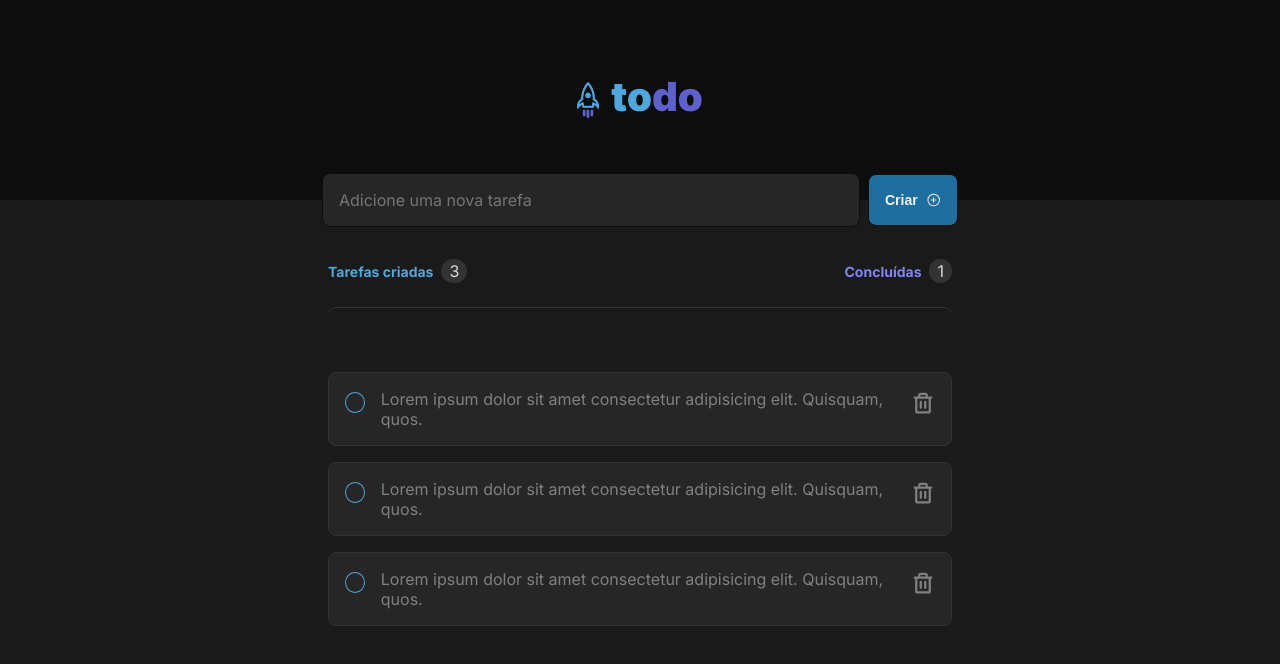
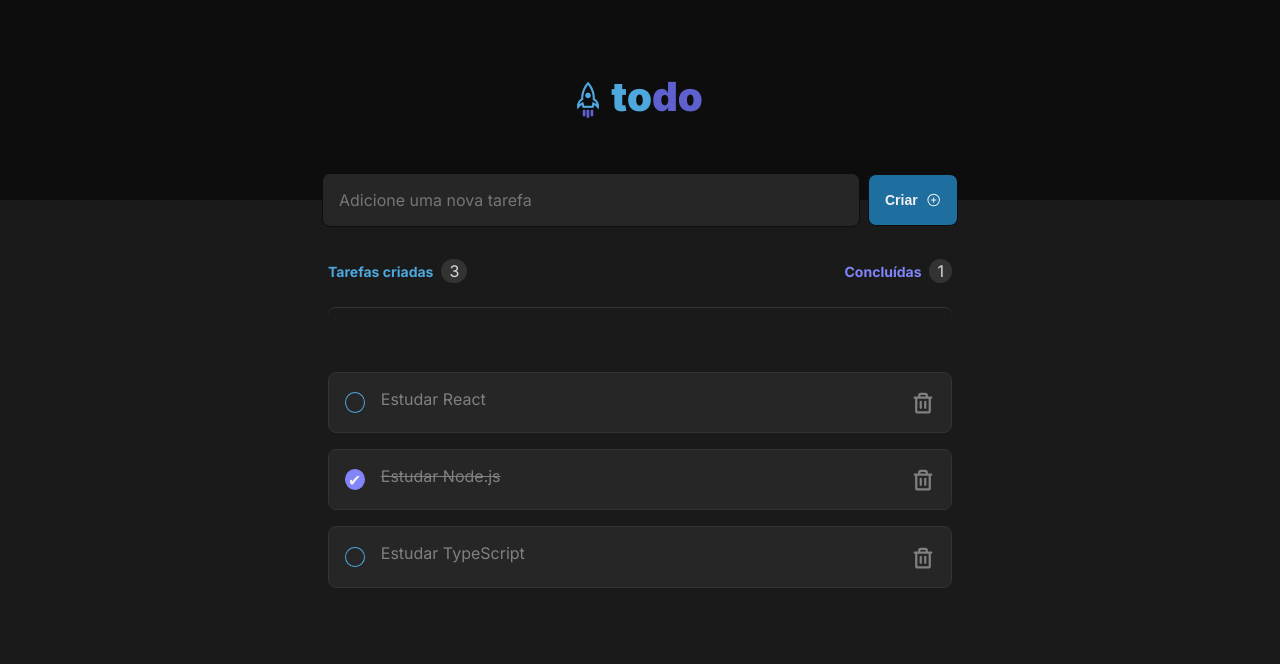
Before and after one commit to rooseveltsf/todolist, a React (Vite) app: page / in a window 1280 px wide. Shown: the top 664 px of the page. Built offline with nearby package versions, Linux system fonts and the light colour scheme.

Commit message:
adiciona funções de marcar e desmarcar as tasks

```diff
--- a/src/App.tsx
+++ b/src/App.tsx
@@ -33,13 +33,23 @@ function App() {
     }
   ])
 
+  function handleTaskCompleted(taskId: string) {
+    const updatedTasks = tasks.map(task => {
+      if (task.id === taskId) {
+        return { ...task, completed: !task.completed }
+      }
+      return task
+    })
+    setTasks(updatedTasks)
+  }
+
   return (
     <>
       <Header />
       <TaskForm />
       <div className={AppStyles.wrapper}>
         <Accountants tasks={tasks} />
-        <TaskList />
+        <TaskList tasks={tasks} onTaskCompleted={handleTaskCompleted} />
       </div>
     </>
   )
--- a/src/components/TaskItem/index.tsx
+++ b/src/components/TaskItem/index.tsx
@@ -1,12 +1,20 @@
 import { Trash } from "@phosphor-icons/react"
 
 import TaskItemStyles from './TaskItem.module.css'
+import { Task } from "../../App"
 
-function TaskItem() {
+interface TaskItemProps {
+  task: Task
+  onTaskCompleted: (taskId: string) => void
+}
+
+function TaskItem({ task, onTaskCompleted }: TaskItemProps) {
   return (
     <div className={TaskItemStyles.containerItem}>
-      <input type="checkbox" />
-      <p>Lorem ipsum dolor sit amet consectetur adipisicing elit. Quisquam, quos.</p>
+      <input type="checkbox" checked={task.completed} onChange={() => {
+        return onTaskCompleted(task.id)
+      }} />
+      <p>{task.title}</p>
       <button>
         <Trash size={24} weight="bold" />
       </button>
--- a/src/components/TaskList/index.tsx
+++ b/src/components/TaskList/index.tsx
@@ -1,15 +1,24 @@
+import { Task } from '../../App'
 import EmptyList from '../EmptyList'
 import TaskItem from '../TaskItem'
 
 import TaskListStyles from './TaskList.module.css'
 
-function TaskList() {
+interface TaskListProps {
+    tasks: Array<Task>
+    onTaskCompleted: (taskId: string) => void
+}
+
+function TaskList({ tasks, onTaskCompleted }: TaskListProps) {
     return (
         <div className={TaskListStyles.container}>
-            {/* <EmptyList /> */}
-            <TaskItem />
-            <TaskItem />
-            <TaskItem />
+            {tasks.length === 0 ? (
+                <EmptyList />
+            ) : (
+                tasks.map(task => (
+                    <TaskItem key={task.id} task={task} onTaskCompleted={onTaskCompleted} />
+                ))
+            )}
         </div>
     )
 }
```
